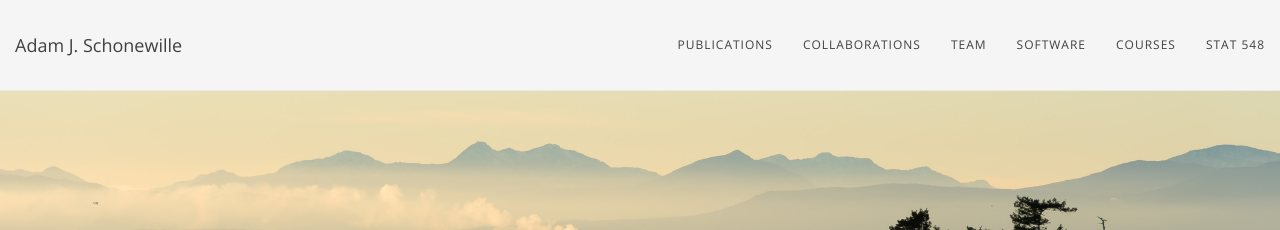
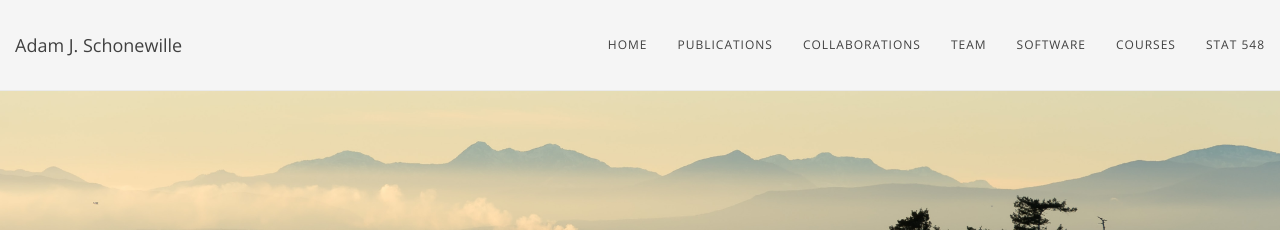
Before and after one commit to adamschonewille/adamschonewille.github.io, a Jekyll site: the page built from index.html, in a window 1280 px wide and 900 px high. Shown: the top 230 px of the window. Built offline with Jekyll 4.4.1, drawn with Linux system fonts in a browser that asks for light colours; nearby versions of some CDN libraries; the list of posts is cut into pages by our own code.

```diff
--- a/_config.yml
+++ b/_config.yml
@@ -24,6 +24,7 @@ description: Engineer, Personal Website
 # List of links in the navigation bar
 navbar-links:
  # About Me: "aboutme"
+  Home: "index"
   Publications: "pub"
   Collaborations: "collab"
   Team: "team"
@@ -55,7 +56,7 @@ author:
   #twitter: yourname   # eg. daattali
   #reddit: yourname    # eg. daattali
   #google-plus: +yourname   # eg. +DeanAttali or 109424658772469020925
-  linkedin: "adam-schonewille-581310107"  # eg. daattali
+  linkedin: adam-schonewille-581310107  # eg. daattali
   #xing: yourname      # eg. daattali
   #stackoverflow: yourlink  # eg. "3943160/daattali"
   #snapchat: yourname  # eg. daattali
@@ -73,7 +74,7 @@ footer-links-active:
   google-plus: false
   github: true
   reddit: false
-  linkedin: false
+  linkedin: true
   xing: false
   stackoverflow: false
   snapchat: false
--- a/index.html
+++ b/index.html
@@ -2,7 +2,7 @@
 layout: page
 use-site-title: true
 bigimg:
-  - "/img/vancouver.jpg": "View from the University of British Columbia"
+  - "/img/vancouver.jpg": "Views from the University of British Columbia"
   - "/img/adamCopenhagen.jpg": "International Co-op Work Placement Travel Adventures"
   - "/img/IMG_6801.JPG": "STAT450/550 Poster Session (2015)"
 ---
```
